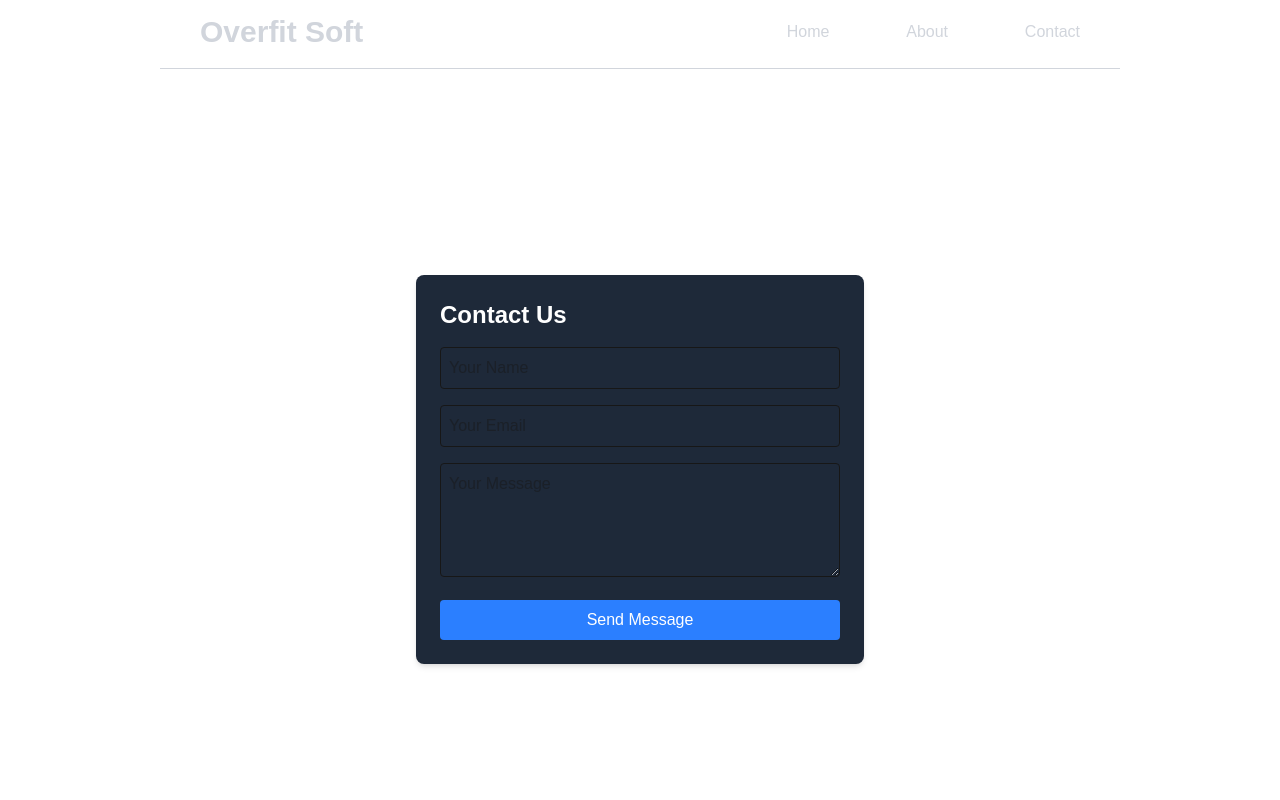
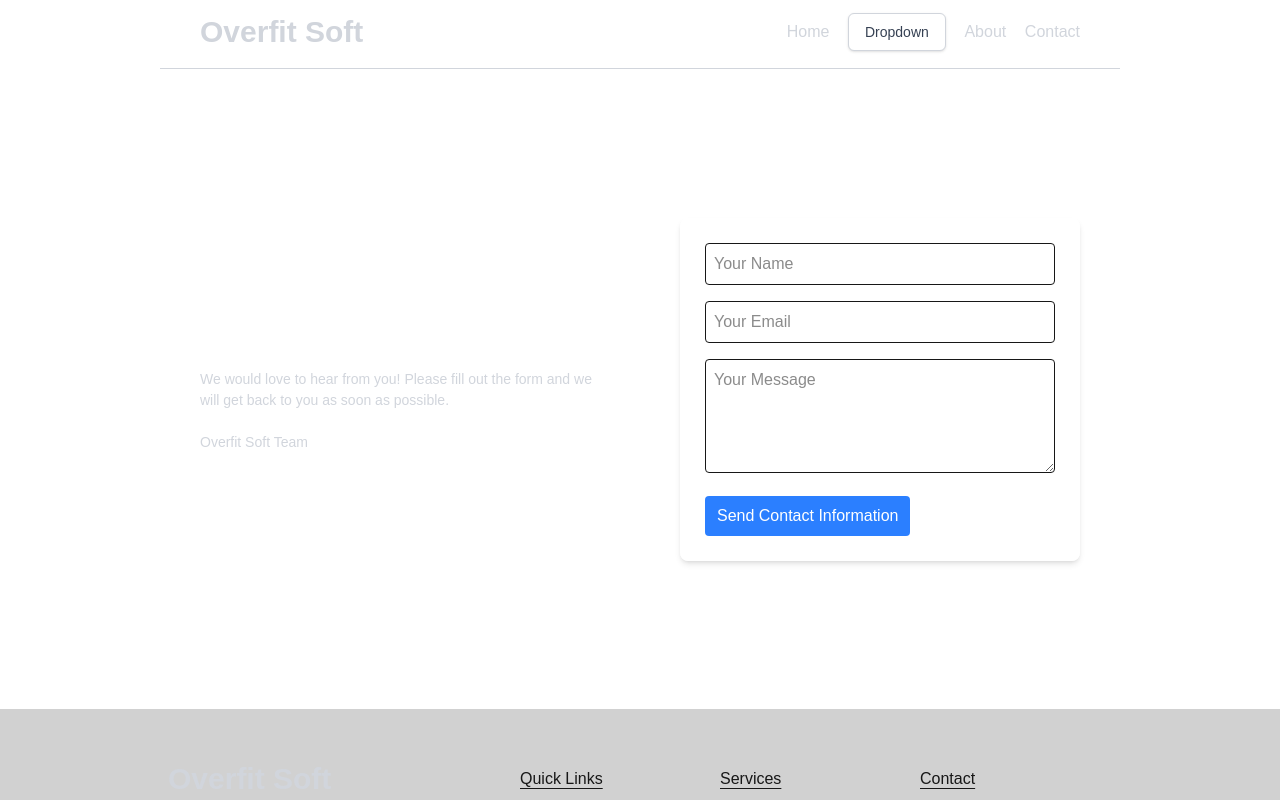
Before and after one commit to haro3535/company-website, a Next.js app: page /contact in a window 1280 px wide. Shown: the top 800 px of the page. Built offline with nearby package versions, Linux system fonts and the light colour scheme.

Commit message:
Dropdown

```diff
--- /dev/null
+++ b/app/C_Dropdown.tsx
@@ -0,0 +1,48 @@
+'use client'
+
+import React, { useState } from 'react'
+import Link from 'next/link';
+
+export interface DropdownItem {
+    label: string;
+    url: string;
+}
+
+interface DropdownProps {
+    DropdownItems: DropdownItem[];
+  }
+
+
+export default function DropDown({ DropdownItems }: DropdownProps) {
+
+    const [items, setItems] = useState<DropdownItem[]>(DropdownItems);
+    const [isOpen, setIsOpen] = useState<boolean>(false);
+
+    return(
+        <div className="relative inline-block text-left">
+            <div>
+                <button
+                    type="button"
+                    className="inline-flex justify-center w-full rounded-md border border-gray-300 shadow-sm px-4 py-2 bg-white text-sm font-medium text-gray-700 hover:bg-gray-50 focus:outline-none focus:ring-2 focus:ring-offset-2 focus:ring-indigo-500"
+                    onClick={() => setIsOpen(!isOpen)}
+                >
+                    Dropdown
+                </button>
+            </div>
+
+            {isOpen && (
+                <div className="absolute right-0 z-10 mt-2 w-56 rounded-md shadow-lg bg-white ring-1 ring-black ring-opacity-5">
+                    <div className="py-1" role="menu" aria-orientation="vertical" aria-labelledby="options-menu">
+                        {DropdownItems.map((item, index) => (
+                            <Link href={item.url} key={index}>
+                                <span className="block px-4 py-2 text-sm text-gray-700 hover:bg-gray-100" role="menuitem">
+                                    {item.label}
+                                </span>
+                            </Link>
+                        ))}
+                    </div>
+                </div>
+            )}
+        </div>
+    )
+}
--- a/app/Navbar.tsx
+++ b/app/Navbar.tsx
@@ -2,6 +2,7 @@
 
 import { useEffect, useRef } from "react";
 import { gsap } from "gsap";
+import Dropdown, { DropdownItem } from "./C_Dropdown";
 
 
 export default function NavBar() {
@@ -17,6 +18,12 @@ export default function NavBar() {
         }
     }, []);
 
+    const dropdownList: DropdownItem[] = [
+        { label: "Services", url: "/services" },
+        { label: "Portfolio", url: "/portfolio" },
+        { label: "Blog", url: "/blog" },
+    ];
+
   return (
     <nav className="w-full flex flex-col justify-between items-center space-y-1">
       <div className="w-full flex justify-between items-center px-10">
@@ -27,6 +34,9 @@ export default function NavBar() {
         <ul className="flex w-1/3 justify-between items-center py-3 h-16 text-gray-300">
           <li>
             <a href="/" className="hover:text-gray-100">Home</a>
+          </li>
+          <li>
+            <Dropdown DropdownItems={dropdownList} />
           </li>
           <li>
             <a href="/about" className="hover:text-gray-100">About</a>
--- a/app/contact/page.tsx
+++ b/app/contact/page.tsx
@@ -29,9 +29,18 @@ export default function ContactPage() {
     };
 
     return (
-        <div className="min-h-screen flex items-center justify-center">
-            <form onSubmit={handleSubmit} className="w-full max-w-md p-6 bg-gray-800 rounded-lg shadow-md">
-                <h1 className="text-2xl font-bold text-white mb-4">Contact Us</h1>
+        <div className="min-h-[80vh] w-full flex items-center">
+            <div className="w-1/2 flex flex-col items-start justify-center px-10">
+                <h1 className="text-3xl font-bold text-white ">Contact Us</h1>
+                <p className="text-[14px] mt-2 text-gray-300">
+                    We would love to hear from you! Please fill out the form and we will get back to you as soon as possible.
+                    <br />
+                    <br />
+                    Overfit Soft Team
+                </p>
+            </div>
+            <div className="w-1/2 flex flex-col items-center justify-center px-10">
+                <form onSubmit={handleSubmit} className="w-full max-w-lg p-6 border-1 border-white rounded-lg shadow-md">
                     <input
                         type="text"
                         name="name"
@@ -59,11 +68,12 @@ export default function ContactPage() {
                         rows={4}
                         required
                     ></textarea>
-                <button type="submit" className="w-full bg-blue-500 text-white py-2 rounded">
-                    Send Message
+                    <button type="submit" className="bg-blue-500 text-white py-2 px-3 rounded">
+                        Send Contact Information
                     </button>
                     {status && <p className="mt-4 text-white">{status}</p>}
                 </form>
             </div>
+        </div>
     );
 }
```
Lines whose indentation alone changed are shown as unchanged.
